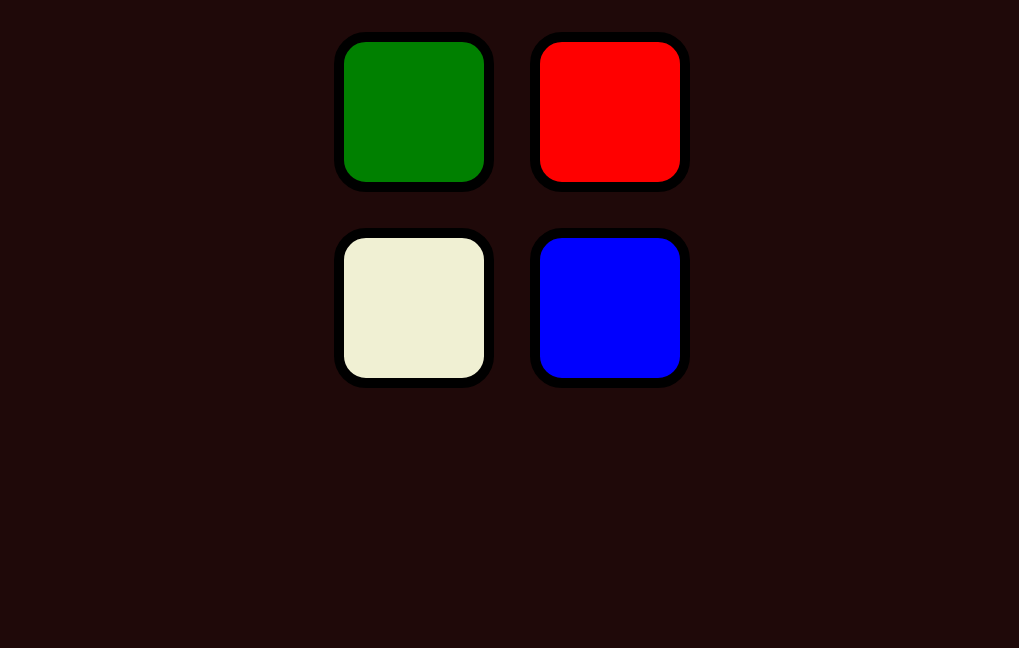
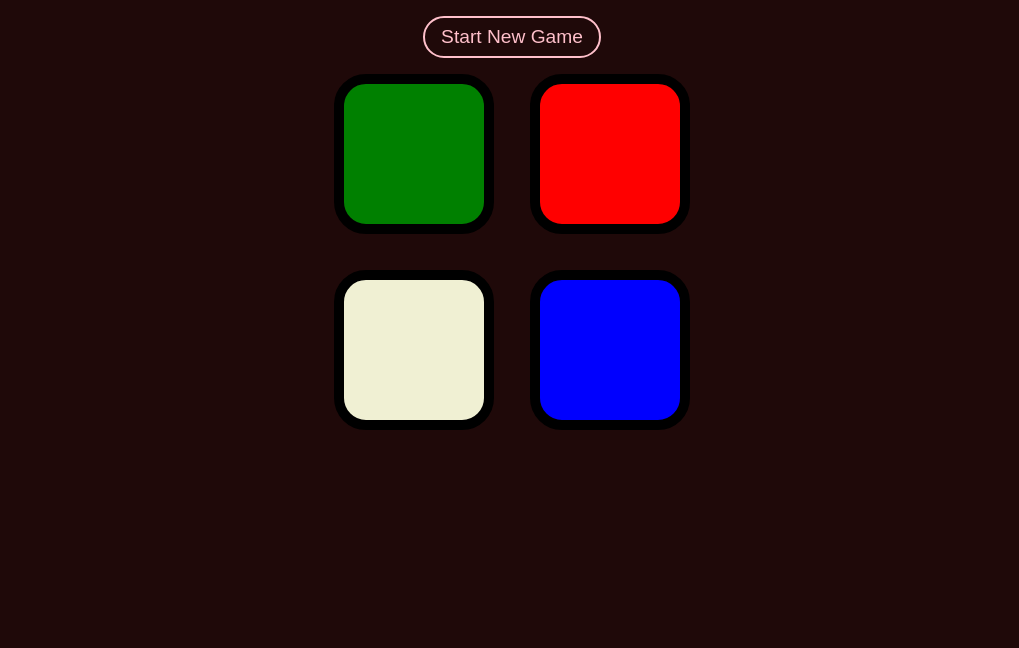
Before and after one commit to sohail-313/SimonGame, a plain HTML site: page index.html in a window 1280 px wide. Shown: the part 152-800 px from the top of the page, without its empty margins (128-1147 px from the left). Drawn offline with nearby package versions, Linux system fonts and the light colour scheme.

Commit message:
portfolio responsive button added

```diff
--- a/game.js
+++ b/game.js
@@ -7,13 +7,29 @@ var userClickedPattern = [];
 var started = false;
 var level = 0;
 
-$(document).keypress(function(){
+function keyPress(){
     if(!started){
         $("#level-title").text("Level " + level)
         nextSequence();
         started = true;
     }
-});
+}
+// $(document).keypress(function(){
+//     if(!started){
+//         $("#level-title").text("Level " + level)
+//         nextSequence();
+//         started = true;
+//     }
+// });
+
+// $(document).load(function(){
+//     console.log("hello");
+//     if(!started){
+//         $("#level-title").text("Level " + level)
+//         nextSequence();
+//         started = true;
+//     }
+// });
 
 $(".btn").click(function(event) {
     // var userChosenColour = event.target.id;
--- a/index.html
+++ b/index.html
@@ -10,6 +10,7 @@
 
 <body>
   <h1 id="level-title">Press A Key to Start</h1>
+  <button onclick="keyPress()">Start New Game</button>
   <div class="container">
     <div class="row">
 
--- a/styles.css
+++ b/styles.css
@@ -15,6 +15,19 @@ body {
   color: #FEF2BF;
 }
 
+button{
+  padding: 0.5rem 1rem;
+  color: pink;
+  background: transparent;
+  border: 2px solid pink;
+  border-radius: 2rem;
+  font-size: 1.2rem;
+  outline: none;
+}
+
+button:hover{
+  background: teal;
+}
 .container {
   display: block;
   /* background: black; */
```
